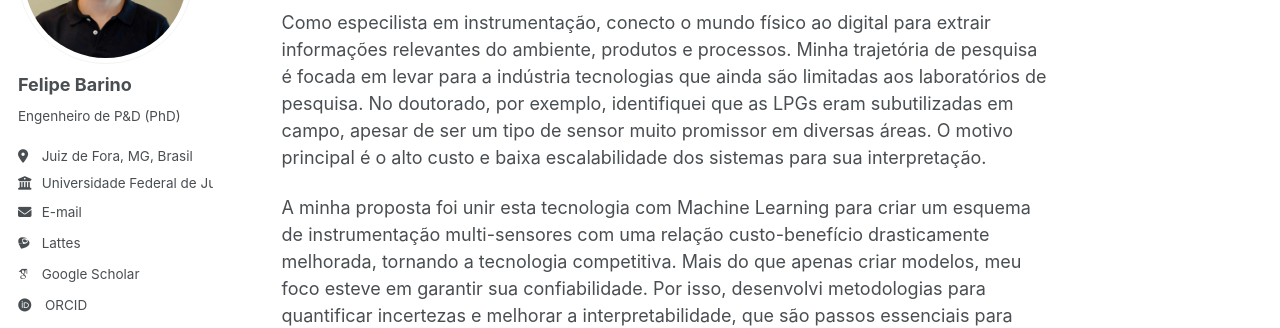
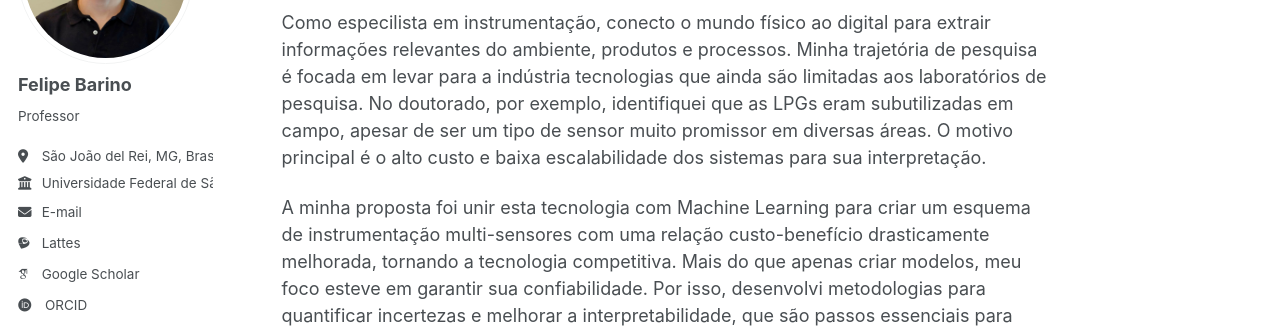
Before and after one commit to felipebarino/felipebarino.github.io, a Jekyll site: the page built from _pages/about.md, in a window 1280 px wide. Shown: the part 217-545 px from the top of the page. Built offline with Jekyll 4.4.1, drawn with Linux system fonts in a browser that asks for light colours; some web fonts are replaced.

Commit message:
update config

```diff
--- a/_config.yml
+++ b/_config.yml
@@ -24,11 +24,11 @@ author:
   avatar           : "profile.jpg"
   name             : "Felipe Barino"
   pronouns         : # example: "she/her"
-  bio              : "Engenheiro de P&D (PhD)"
-  location         : "Juiz de Fora, MG, Brasil"
-  employer         : "Universidade Federal de Juiz de Fora"
+  bio              : "Professor"
+  location         : "São João del Rei, MG, Brasil"
+  employer         : "Universidade Federal de São João del Rei"
   uri              : # URL
-  email            : "felipebarino@gmail.com"
+  email            : "felipe.barino@ufsj.edu.br"
 
   # Academic websites
   lattes           : "http://lattes.cnpq.br/5107316437322965"
```
